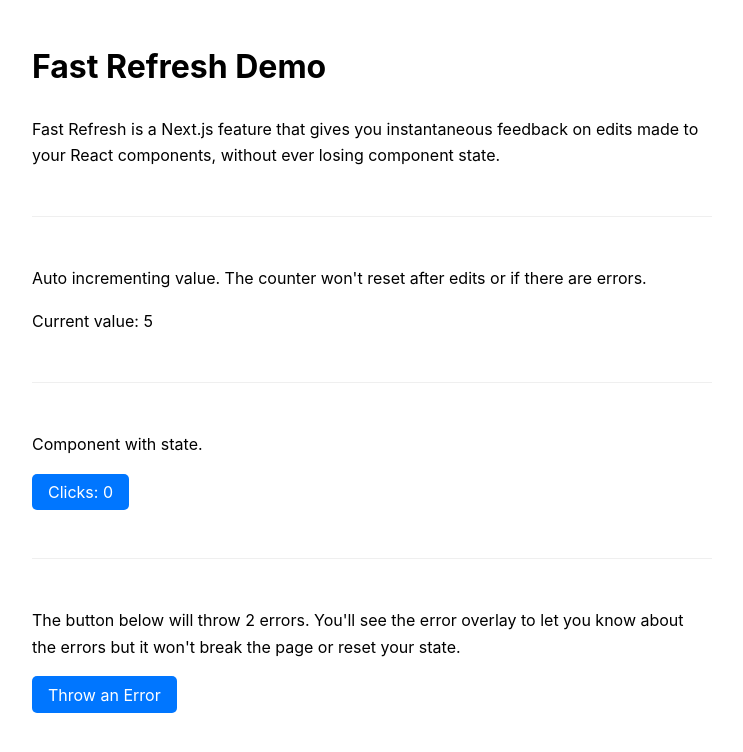
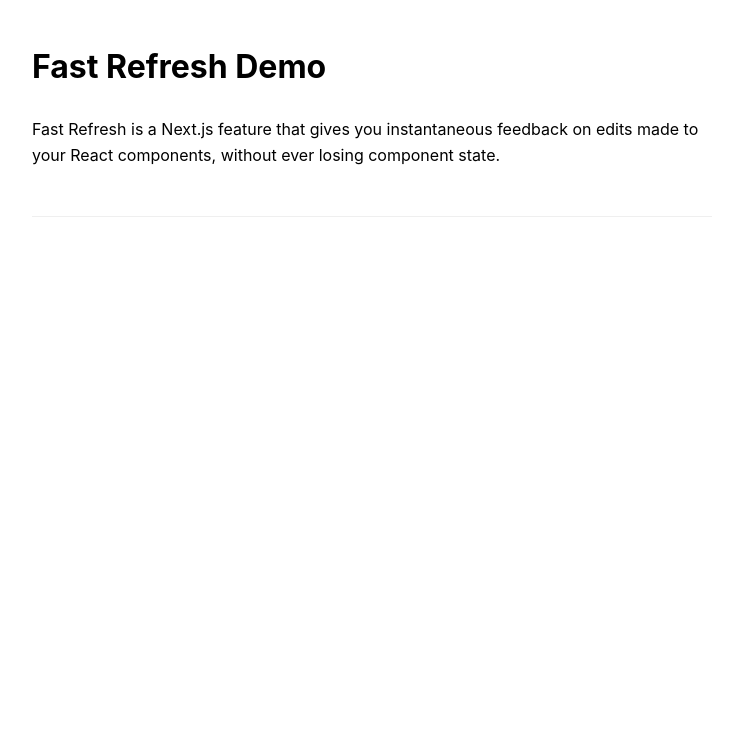
Before and after one commit to abhishekbarve0612/codespaces-nextjs-portfolio, a Next.js app: page / in a window 1280 px wide. Shown: the top 752 px of the page, without its empty margins (268-1011 px from the left). Built offline with nearby package versions, Linux system fonts and the light colour scheme.

Commit message:
:tada: Add Typescript in nextjs project

```diff
--- a/package.json
+++ b/package.json
@@ -9,5 +9,10 @@
     "next": "latest",
     "react": "^17.0.2",
     "react-dom": "^17.0.2"
+  },
+  "devDependencies": {
+    "@types/node": "^18.11.9",
+    "@types/react": "^18.0.25",
+    "typescript": "^4.9.3"
   }
 }
--- a/pages/index.js
+++ b/pages/index.js
@@ -3,29 +3,8 @@
 import ClickCount from '../components/ClickCount'
 import styles from '../styles/home.module.css'
 
-function throwError() {
-  console.log(
-    // The function body() is not defined
-    document.body()
-  )
-}
 
 function Home() {
-  const [count, setCount] = useState(0)
-  const increment = useCallback(() => {
-    setCount((v) => v + 1)
-  }, [setCount])
-
-  useEffect(() => {
-    const r = setInterval(() => {
-      increment()
-    }, 1000)
-
-    return () => {
-      clearInterval(r)
-    }
-  }, [increment])
-
   return (
     <main className={styles.main}>
       <h1>Fast Refresh Demo</h1>
@@ -35,35 +14,6 @@
         state.
       </p>
       <hr className={styles.hr} />
-      <div>
-        <p>
-          Auto incrementing value. The counter won't reset after edits or if
-          there are errors.
-        </p>
-        <p>Current value: {count}</p>
-      </div>
-      <hr className={styles.hr} />
-      <div>
-        <p>Component with state.</p>
-        <ClickCount />
-      </div>
-      <hr className={styles.hr} />
-      <div>
-        <p>
-          The button below will throw 2 errors. You'll see the error overlay to
-          let you know about the errors but it won't break the page or reset
-          your state.
-        </p>
-        <Button
-          onClick={(e) => {
-            setTimeout(() => document.parentNode(), 0)
-            throwError()
-          }}
-        >
-          Throw an Error
-        </Button>
-      </div>
-      <hr className={styles.hr} />
     </main>
   )
 }
```
Also changed, not shown: tsconfig.json (added, +29 -0 lines), 1 other file (tests, documents, lock files or other folders).
